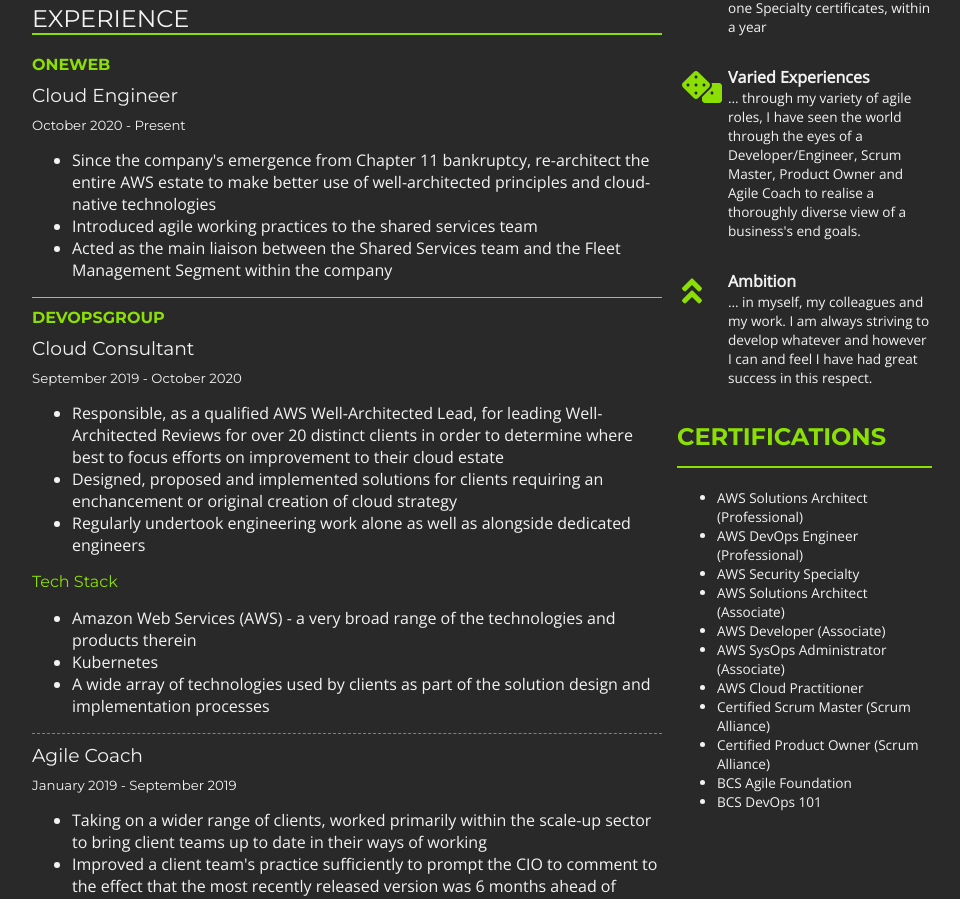
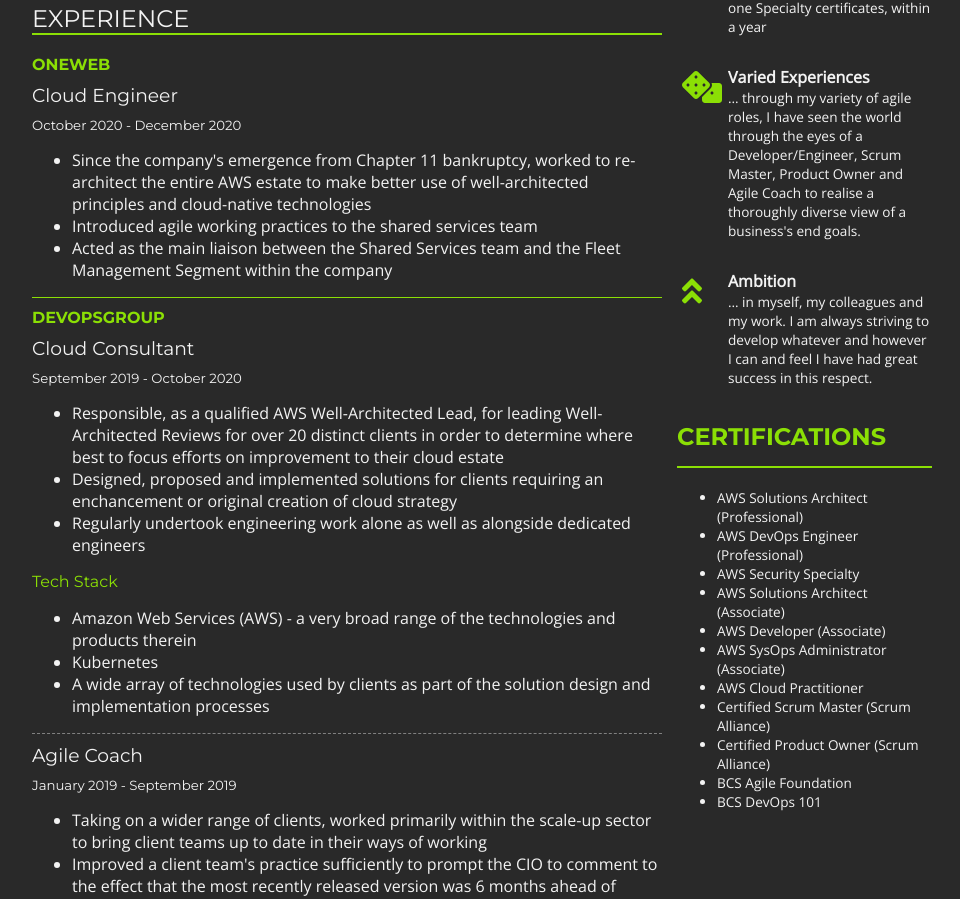
Before and after one commit to rjcoupe/cv, an Angular app: page / in a window 1280 px wide. Shown: the part 819-1718 px from the top of the page, without its empty margins (158-1118 px from the left). Built offline with nearby package versions, Linux system fonts and the light colour scheme.

Commit message:
OneWeb end date added

```diff
--- a/src/app/experience/experience.component.ts
+++ b/src/app/experience/experience.component.ts
@@ -12,9 +12,9 @@
       employer: 'OneWeb',
       location: 'Remote',
       dateFrom: 'October 2020',
-      dateTo: 'Present',
+      dateTo: 'December 2020',
       bullets: [
-        "Since the company's emergence from Chapter 11 bankruptcy, re-architect the entire AWS estate to make better use of well-architected principles and cloud-native technologies",
+        "Since the company's emergence from Chapter 11 bankruptcy, worked to re-architect the entire AWS estate to make better use of well-architected principles and cloud-native technologies",
         "Introduced agile working practices to the shared services team",
         "Acted as the main liaison between the Shared Services team and the Fleet Management Segment within the company"
       ]
```
